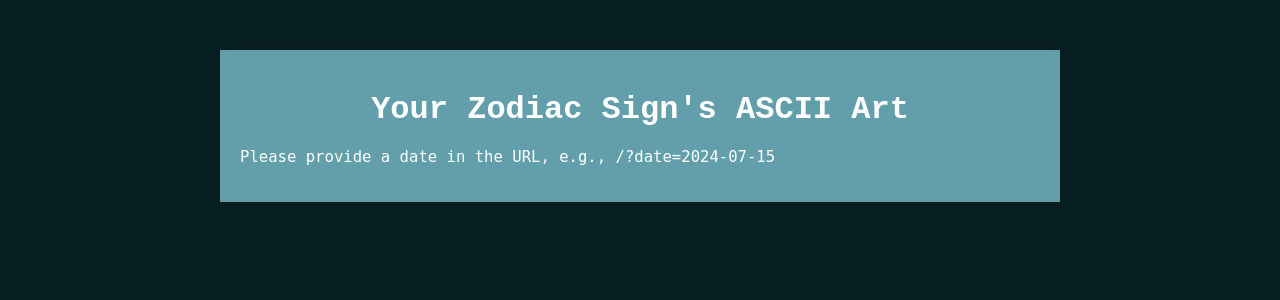
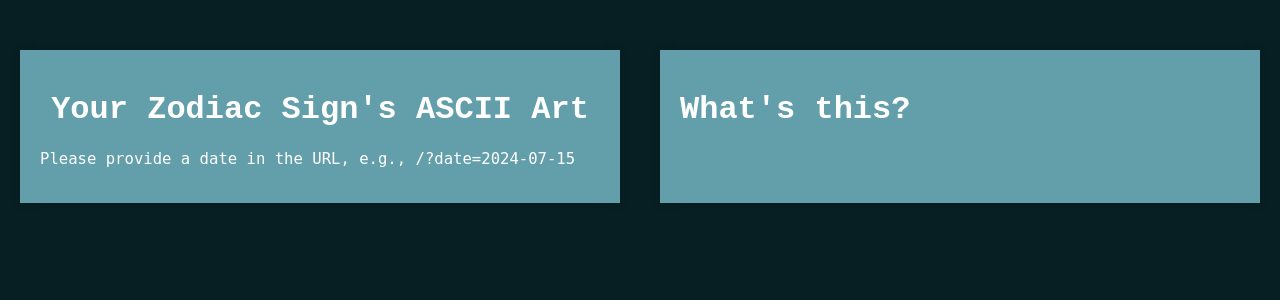
Before and after one commit to NiallPG/Star-System, a Flask app: page / in a window 1280 px wide. Shown: the top 300 px of the page. Run offline with Flask 3, Linux system fonts and the light colour scheme.

Commit message:
new feature

```diff
--- a/index.html
+++ b/index.html
@@ -11,5 +11,9 @@
         <h1>Your Zodiac Sign's ASCII Art</h1>
         <pre class="ascii-art">{{ result|safe }}</pre>
     </div>
+    <div class="container-desc">
+        <h1>What's this?</h1>
+        <p class="description"></p>
+    </div>
 </body>
 </html>
--- a/static/css/styles.css
+++ b/static/css/styles.css
@@ -3,21 +3,21 @@ body {
     background-color: #071E22;
     margin: 0;
     padding: 0;
+    display: flex;
+    justify-content: center;
 }
 
-.container {
-    max-width: 800px;
-    margin: 50px auto;
+.container, .container-desc {
+    width: 50%;
+    margin: 50px 20px;
     padding: 20px;
     background-color: #639FAB;
     box-shadow: 0 0 10px rgba(0, 0, 0, 0.1);
+    color: #FFFFFF;
     text-align: center;
-    color: #FFFFFF;
 }
 
-h1 {
-    font-size: 2em;
-    margin-bottom: 20px;
+h1, h2 {
     color: #FFFFFF;
 }
 
@@ -26,3 +26,11 @@ h1 {
     white-space: pre-wrap;
     text-align: left;
 }
+
+.container-desc {
+    text-align: left;
+}
+
+.description {
+    font-size: 1.1em;
+}
```
